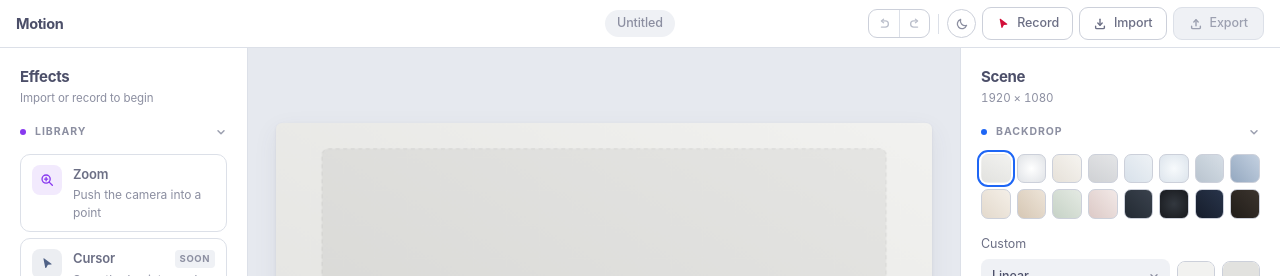
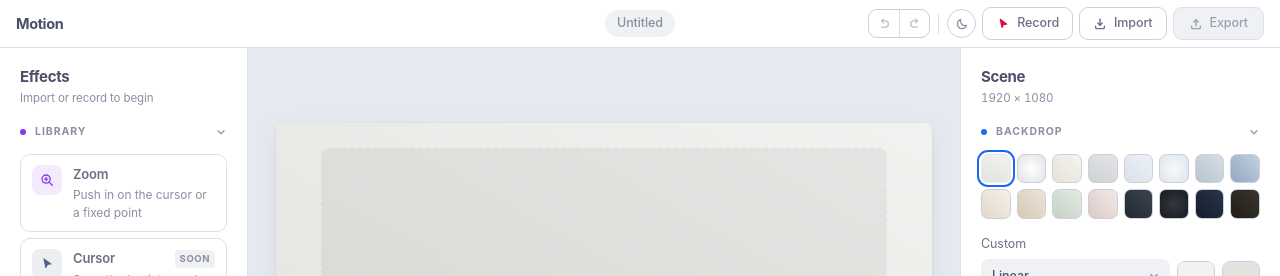
Before and after one commit to LUIDevo/motion, a React (Vite) app: page / in a window 1280 px wide. Shown: the top 276 px of the page. Built offline with nearby package versions, Linux system fonts and the light colour scheme.

Commit message:
changed effect description

```diff
--- a/src/ui/Library.tsx
+++ b/src/ui/Library.tsx
@@ -46,7 +46,7 @@ const EFFECTS = [
   {
     id: "zoom",
     name: "Zoom",
-    desc: "Push the camera into a point",
+    desc: "Push in on the cursor or a fixed point",
     icon: <IconZoom />,
     tint: "var(--tint-mauve)",
     fg: "var(--ctp-mauve)",
```
